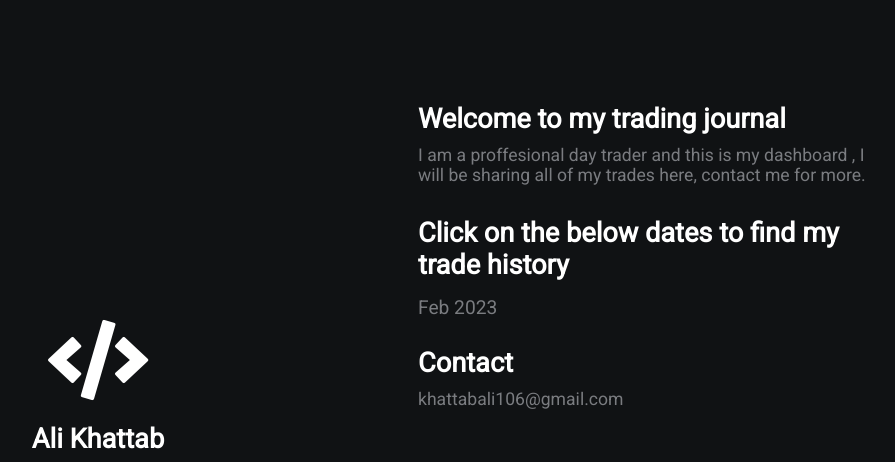
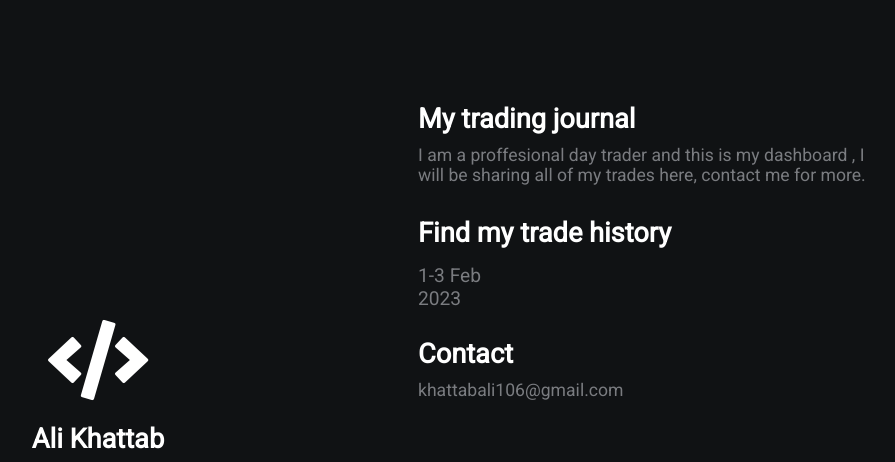
Before and after one commit to hex139/trade, a plain HTML site: page index.html in a window 1280 px wide. Shown: the top 462 px of the page, without its empty margins (222-1117 px from the left). Drawn offline with Linux system fonts and the light colour scheme.

Commit message:
Update index.html

```diff
--- a/index.html
+++ b/index.html
@@ -18,13 +18,13 @@
             <a href="https://github.com/hex139"><i class="fab fa-github"></i></a>
         </div>
         <div class="section-2">
-            <h2>Welcome to my trading journal</h2>
+            <h2>My trading journal</h2>
 
             <p>I am a proffesional day trader and this is my dashboard , I will be sharing all of my trades here, contact me for more.</p>
 
-            <h2>Click on the below dates to find my trade history</h2>
+            <h2>Find my trade history</h2>
 
-            <a href="./Statement3.html">Feb 2023</a>
+            <a href="./Statement3.html"> 1-3 Feb 2023 </a>
 
             <h2>Contact</h2>
             <p>khattabali106@gmail.com</p>
```
